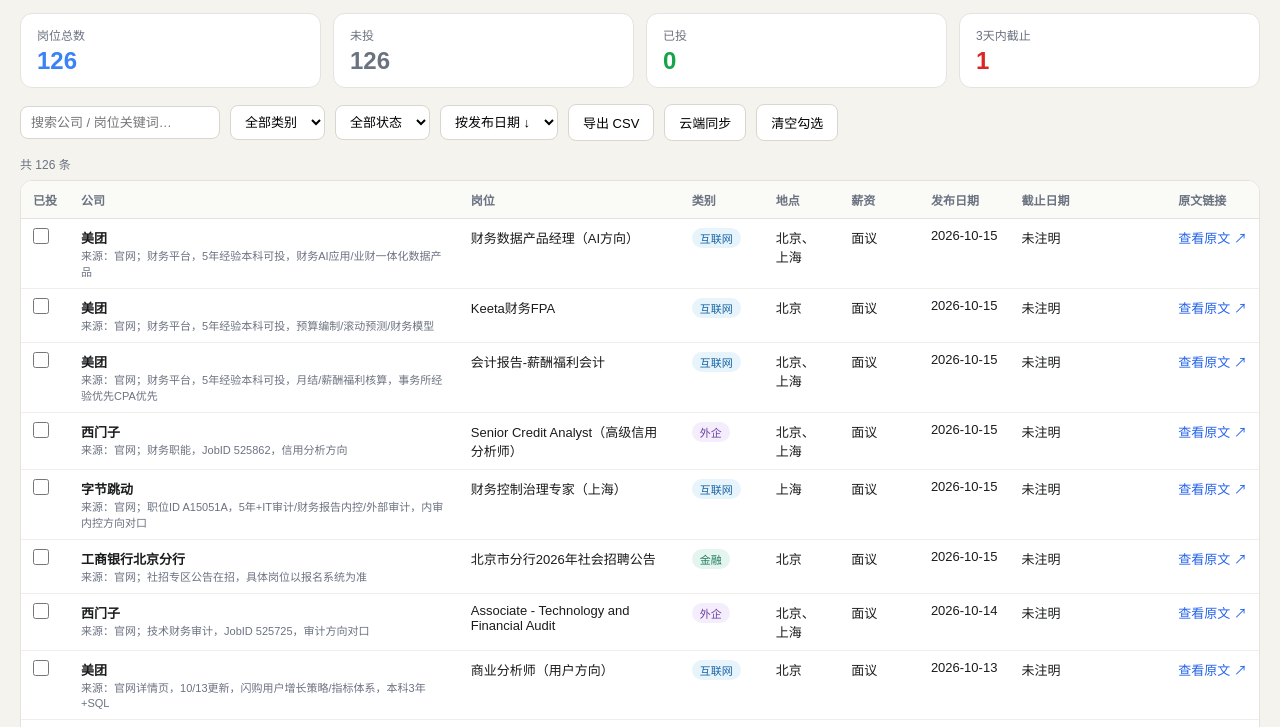
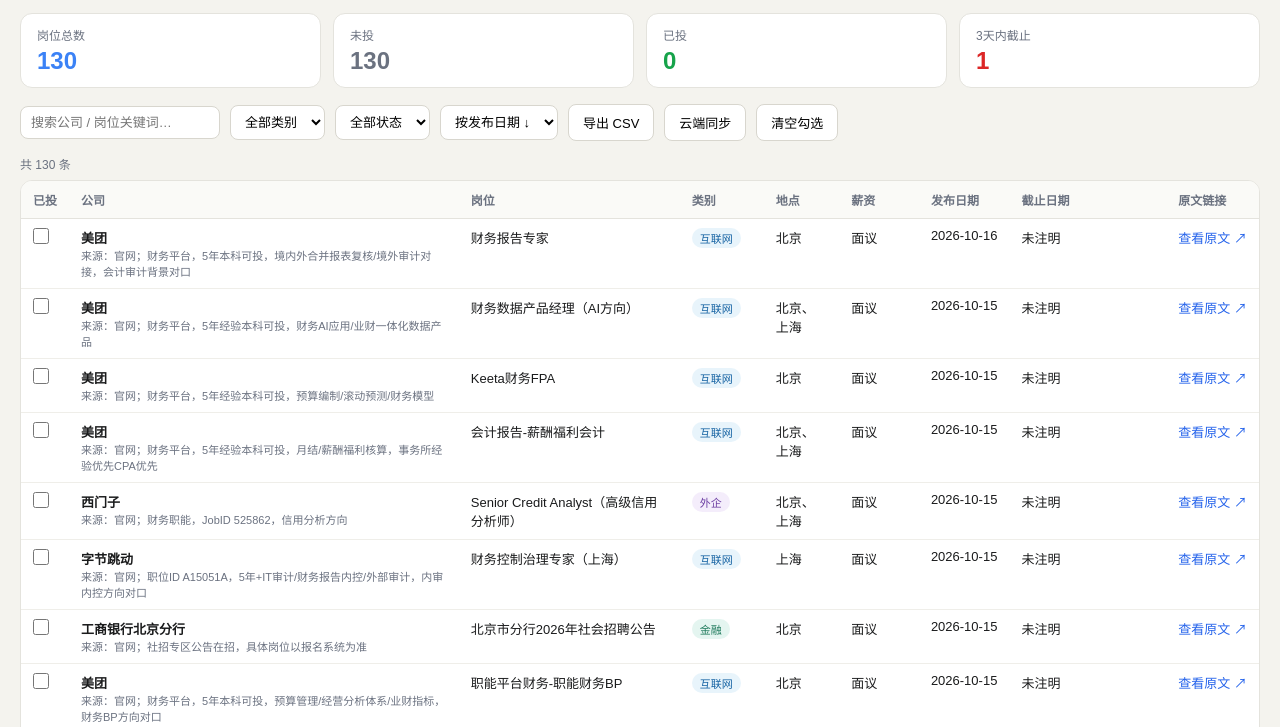
Before and after one commit to Sanmuhe-chen/job-tracker, a plain HTML site: page index.html in a window 1280 px wide. Shown: the part 73-800 px from the top of the page. Drawn offline with Linux system fonts and the light colour scheme; no server answers.

Commit message:
每日岗位更新 2026-10-16

```diff
--- a/index.html
+++ b/index.html
@@ -230,7 +230,12 @@ var JOBS = [
   {id:123, company:"西门子",        category:"外企",     position:"Senior Credit Analyst（高级信用分析师）",            location:"北京、上海", salary:"面议",        publish:"2026-10-15", deadline:"", url:"https://jobs.siemens.com.cn/siemens/position/index?recruitmentType=SOCIALRECRUITMENT", note:"来源：官网；财务职能，JobID 525862，信用分析方向"},
   {id:124, company:"西门子",        category:"外企",     position:"Associate - Technology and Financial Audit",          location:"北京、上海", salary:"面议",        publish:"2026-10-14", deadline:"", url:"https://jobs.siemens.com.cn/siemens/position/index?recruitmentType=SOCIALRECRUITMENT", note:"来源：官网；技术财务审计，JobID 525725，审计方向对口"},
   {id:125, company:"字节跳动",      category:"互联网",   position:"财务控制治理专家（上海）",                            location:"上海",     salary:"面议",        publish:"2026-10-15", deadline:"", url:"https://jobs.bytedance.com/experienced/position/7686760337592764725/detail", note:"来源：官网；职位ID A15051A，5年+IT审计/财务报告内控/外部审计，内审内控方向对口"},
-  {id:126, company:"工商银行北京分行", category:"金融", position:"北京市分行2026年社会招聘公告",                        location:"北京",     salary:"面议",        publish:"2026-10-15", deadline:"", url:"https://job.icbc.com.cn/pc/index.html", note:"来源：官网；社招专区公告在招，具体岗位以报名系统为准"}
+  {id:126, company:"工商银行北京分行", category:"金融", position:"北京市分行2026年社会招聘公告",                        location:"北京",     salary:"面议",        publish:"2026-10-15", deadline:"", url:"https://job.icbc.com.cn/pc/index.html", note:"来源：官网；社招专区公告在招，具体岗位以报名系统为准"},
+  {id:127, company:"美团",          category:"互联网",   position:"财务报告专家",                                          location:"北京",     salary:"面议",        publish:"2026-10-16", deadline:"", url:"https://zhaopin.meituan.com/web/position/detail?jobUnionId=4724789001&highlightType=social", note:"来源：官网；财务平台，5年本科可投，境内外合并报表复核/境外审计对接，会计审计背景对口"},
+  {id:128, company:"美团",          category:"互联网",   position:"职能平台财务-职能财务BP",                            location:"北京",     salary:"面议",        publish:"2026-10-15", deadline:"", url:"https://zhaopin.meituan.com/web/position/detail?jobUnionId=4826722698&highlightType=social", note:"来源：官网；财务平台，5年本科可投，预算管理/经营分析体系/业财指标，财务BP方向对口"},
+  {id:129, company:"西门子",        category:"外企",     position:"Financial Analyst（财务分析师）",                      location:"上海",     salary:"面议",        publish:"2026-10-12", deadline:"", url:"https://jobs.siemens.com.cn/siemens/position/index?recruitmentType=SOCIALRECRUITMENT", note:"来源：官网；财务职能，JobID 523602，财务分析方向，仅现场办公"},
+  {id:130, company:"快手",          category:"互联网",   position:"商业分析师（通用方向）-【商业化】",                    location:"北京",     salary:"面议",        publish:"2026-10-15", deadline:"", url:"https://zhaopin.kuaishou.cn/recruit/#/official/social/job-info/32991", note:"来源：官网；工作年限1-3年（任职要求2年+可投），游戏生态商业分析/经营分析，SQL熟练优先"}
+
 ];
 
 var LS_PREFIX = 'job_applied_';
```
